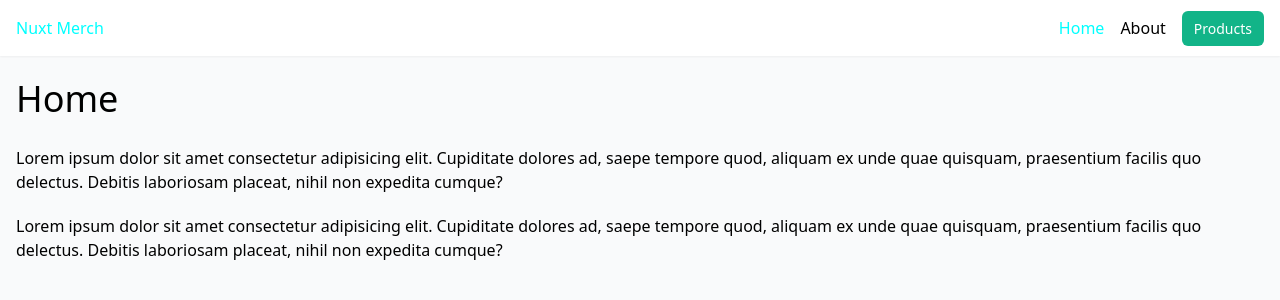
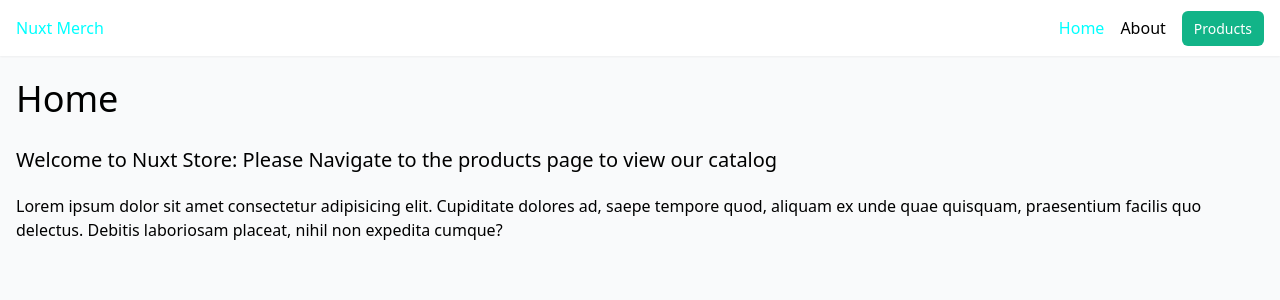
Before and after one commit to fronomenal/nuxt_store, a Nuxt app: page / in a window 1280 px wide. Shown: the top 300 px of the page. Built offline with nearby package versions, Linux system fonts and the light colour scheme.

Commit message:
modify text on index page

```diff
--- a/pages/index.vue
+++ b/pages/index.vue
@@ -4,7 +4,7 @@
 <template>
   <div>
     <h2>Home</h2>
-    <p>Lorem ipsum dolor sit amet consectetur adipisicing elit. Cupiditate dolores ad, saepe tempore quod, aliquam ex unde quae quisquam, praesentium facilis quo delectus. Debitis laboriosam placeat, nihil non expedita cumque?</p>
+    <p class="mb-3 text-xl">Welcome to Nuxt Store: Please Navigate to the products page to  view our catalog</p>
     <p>Lorem ipsum dolor sit amet consectetur adipisicing elit. Cupiditate dolores ad, saepe tempore quod, aliquam ex unde quae quisquam, praesentium facilis quo delectus. Debitis laboriosam placeat, nihil non expedita cumque?</p>
   </div>
 </template>
```
